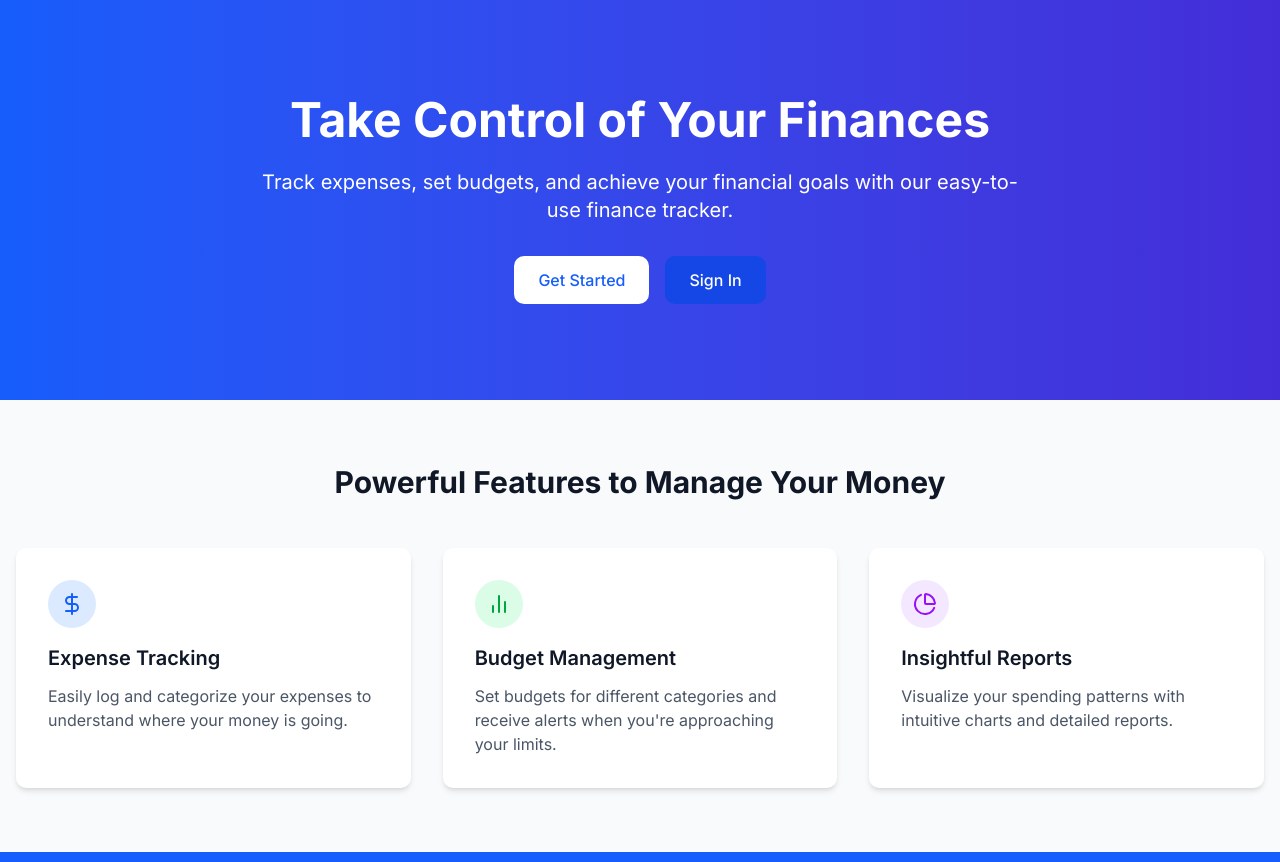
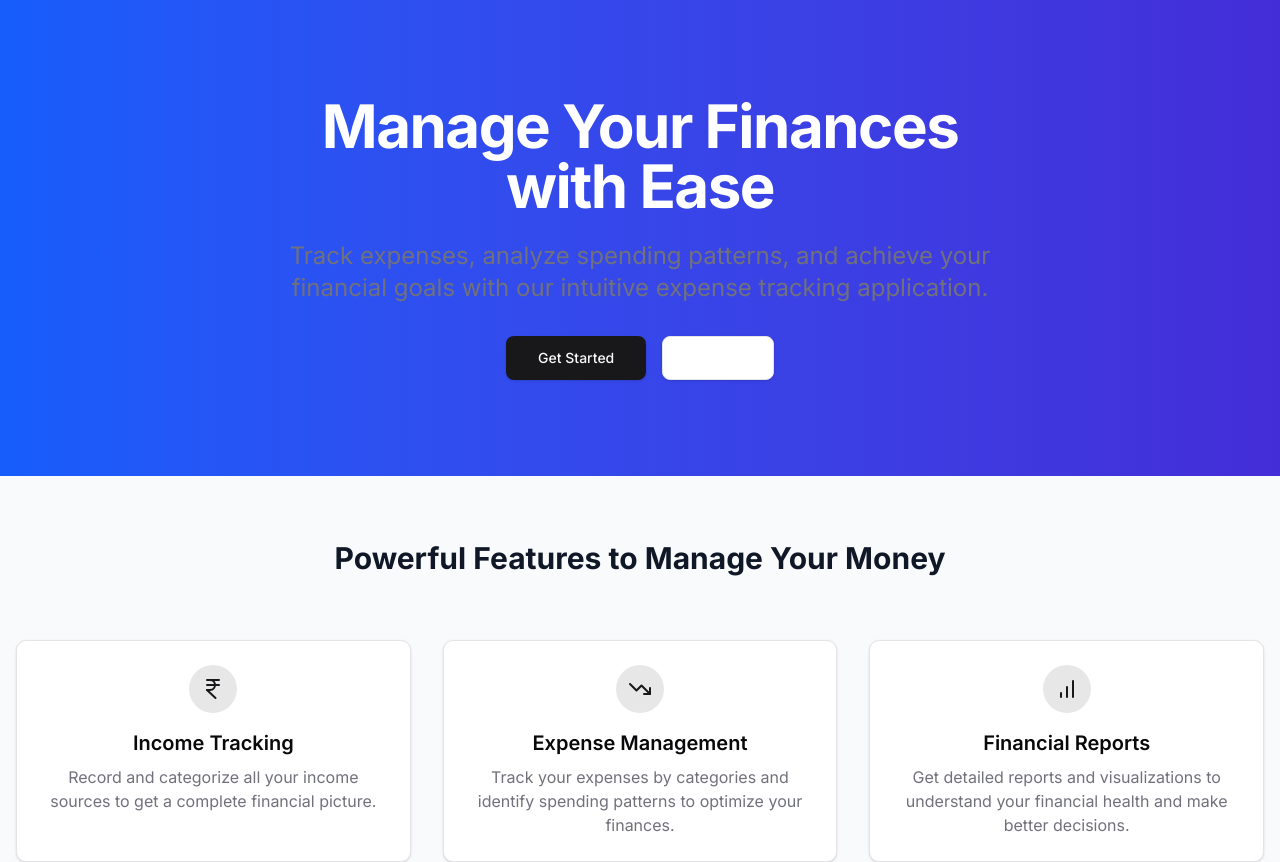
Before and after one commit to vijay324/expense-tracker, a Next.js app: page / in a window 1280 px wide. Shown: the top 862 px of the page. Built offline with nearby package versions, Linux system fonts and the light colour scheme; no server answers.

Commit message:
Remove budget API route and related functionality

```diff
--- a/app/api/budget/route.ts
+++ /dev/null
@@ -1,115 +0,0 @@
-import { auth } from "@clerk/nextjs/server";
-import { NextRequest, NextResponse } from "next/server";
-import prisma from "@/lib/db";
-import type { Handler } from "typed-route-handler";
-
-interface Budget {
-  id: string;
-  year: number;
-  createdAt: Date;
-  updatedAt: Date;
-  amount: number;
-  userId: string;
-}
-
-// Get all budget entries for the current user
-export const GET: Handler<Budget[]> = async (req) => {
-  try {
-    const { userId } = await auth();
-
-    if (!userId) {
-      return new NextResponse("Unauthorized", { status: 401 });
-    }
-
-    // Get the user from our database
-    const user = await prisma.user.findUnique({
-      where: {
-        clerkId: userId,
-      },
-    });
-
-    if (!user) {
-      return new NextResponse("User not found", { status: 404 });
-    }
-
-    // Get all budget entries for the user
-    const budgets = await prisma.budget.findMany({
-      where: {
-        userId: user.id,
-      },
-      orderBy: {
-        year: "desc",
-      },
-    });
-
-    return NextResponse.json(budgets);
-  } catch (error) {
-    console.error("[BUDGET_GET]", error);
-    return new NextResponse("Internal Error", { status: 500 });
-  }
-};
-
-// Create a new budget entry
-export const POST: Handler<Budget> = async (req) => {
-  try {
-    const { userId } = await auth();
-
-    if (!userId) {
-      return new NextResponse("Unauthorized", { status: 401 });
-    }
-
-    const body = await req.json();
-    const { year, amount } = body;
-
-    if (!year || !amount) {
-      return new NextResponse("Missing required fields", { status: 400 });
-    }
-
-    // Get the user from our database
-    const user = await prisma.user.findUnique({
-      where: {
-        clerkId: userId,
-      },
-    });
-
-    if (!user) {
-      return new NextResponse("User not found", { status: 404 });
-    }
-
-    // Check if a budget for this year already exists
-    const existingBudget = await prisma.budget.findFirst({
-      where: {
-        userId: user.id,
-        year: parseInt(year),
-      },
-    });
-
-    if (existingBudget) {
-      // Update the existing budget
-      const updatedBudget = await prisma.budget.update({
-        where: {
-          id: existingBudget.id,
-        },
-        data: {
-          amount: parseFloat(amount),
-        },
-      });
-
-      return NextResponse.json(updatedBudget);
-    }
-
-    // Create a new budget entry
-    const budget = await prisma.budget.create({
-      data: {
-        year: parseInt(year),
-        amount: parseFloat(amount),
-        userId: user.id,
-      },
-    });
-
-    return NextResponse.json(budget);
-  } catch (error) {
-    console.error("[BUDGET_POST]", error);
-    return new NextResponse("Internal Error", { status: 500 });
-  }
-};
--- a/app/page.tsx
+++ b/app/page.tsx
@@ -7,6 +7,9 @@ import {
   DollarSign,
   PieChart,
   Shield,
+  IndianRupee,
+  TrendingDown,
+  BarChart,
 } from "lucide-react";
 
 export default async function LandingPage() {
@@ -23,24 +26,24 @@ export default async function LandingPage() {
       {/* Hero Section */}
       <header className="bg-gradient-to-r from-blue-600 to-indigo-700 text-white">
         <div className="container mx-auto px-4 py-16 md:py-24">
-          <div className="max-w-3xl mx-auto text-center">
-            <h1 className="text-4xl md:text-5xl font-bold mb-6">
-              Take Control of Your Finances
+          <div className="flex flex-col items-center text-center max-w-3xl mx-auto">
+            <h1 className="text-4xl md:text-5xl lg:text-6xl font-bold tracking-tight mb-6">
+              Manage Your Finances with Ease
             </h1>
-            <p className="text-xl mb-8">
-              Track expenses, set budgets, and achieve your financial goals with
-              our easy-to-use finance tracker.
+            <p className="text-xl md:text-2xl text-muted-foreground mb-8">
+              Track expenses, analyze spending patterns, and achieve your
+              financial goals with our intuitive expense tracking application.
             </p>
-            <div className="flex flex-col sm:flex-row gap-4 justify-center">
+            <div className="flex flex-col sm:flex-row gap-4">
               <Link
                 href="/sign-up"
-                className="bg-white text-blue-600 hover:bg-blue-50 px-6 py-3 rounded-lg font-medium transition-colors"
+                className="inline-flex h-11 items-center justify-center rounded-md bg-primary px-8 text-sm font-medium text-primary-foreground shadow transition-colors hover:bg-primary/90 focus-visible:outline-none focus-visible:ring-1 focus-visible:ring-ring disabled:pointer-events-none disabled:opacity-50"
               >
                 Get Started
               </Link>
               <Link
                 href="/sign-in"
-                className="bg-blue-700 hover:bg-blue-800 text-white px-6 py-3 rounded-lg font-medium transition-colors"
+                className="inline-flex h-11 items-center justify-center rounded-md border border-input bg-background px-8 text-sm font-medium shadow-sm transition-colors hover:bg-accent hover:text-accent-foreground focus-visible:outline-none focus-visible:ring-1 focus-visible:ring-ring disabled:pointer-events-none disabled:opacity-50"
               >
                 Sign In
               </Link>
@@ -55,46 +58,37 @@ export default async function LandingPage() {
           <h2 className="text-3xl font-bold text-center mb-12 text-gray-900 dark:text-white">
             Powerful Features to Manage Your Money
           </h2>
-          <div className="grid md:grid-cols-2 lg:grid-cols-3 gap-8">
-            {/* Feature 1 */}
-            <div className="bg-white dark:bg-gray-800 p-8 rounded-lg shadow-md">
-              <div className="bg-blue-100 dark:bg-blue-900/30 p-3 rounded-full w-fit mb-4">
-                <DollarSign className="h-6 w-6 text-blue-600 dark:text-blue-400" />
+          <div className="grid grid-cols-1 md:grid-cols-2 lg:grid-cols-3 gap-8 mt-16">
+            <div className="flex flex-col items-center text-center p-6 bg-card rounded-lg shadow-sm border border-border">
+              <div className="h-12 w-12 rounded-full bg-primary/10 flex items-center justify-center mb-4">
+                <IndianRupee className="h-6 w-6 text-primary" />
               </div>
-              <h3 className="text-xl font-semibold mb-3 text-gray-900 dark:text-white">
-                Expense Tracking
-              </h3>
-              <p className="text-gray-600 dark:text-gray-300">
-                Easily log and categorize your expenses to understand where your
-                money is going.
+              <h3 className="text-xl font-semibold mb-2">Income Tracking</h3>
+              <p className="text-muted-foreground">
+                Record and categorize all your income sources to get a complete
+                financial picture.
               </p>
             </div>
 
-            {/* Feature 2 */}
-            <div className="bg-white dark:bg-gray-800 p-8 rounded-lg shadow-md">
-              <div className="bg-green-100 dark:bg-green-900/30 p-3 rounded-full w-fit mb-4">
-                <BarChart2 className="h-6 w-6 text-green-600 dark:text-green-400" />
+            <div className="flex flex-col items-center text-center p-6 bg-card rounded-lg shadow-sm border border-border">
+              <div className="h-12 w-12 rounded-full bg-primary/10 flex items-center justify-center mb-4">
+                <TrendingDown className="h-6 w-6 text-primary" />
               </div>
-              <h3 className="text-xl font-semibold mb-3 text-gray-900 dark:text-white">
-                Budget Management
-              </h3>
-              <p className="text-gray-600 dark:text-gray-300">
-                Set budgets for different categories and receive alerts when
-                you're approaching your limits.
+              <h3 className="text-xl font-semibold mb-2">Expense Management</h3>
+              <p className="text-muted-foreground">
+                Track your expenses by categories and identify spending patterns
+                to optimize your finances.
               </p>
             </div>
 
-            {/* Feature 3 */}
-            <div className="bg-white dark:bg-gray-800 p-8 rounded-lg shadow-md">
-              <div className="bg-purple-100 dark:bg-purple-900/30 p-3 rounded-full w-fit mb-4">
-                <PieChart className="h-6 w-6 text-purple-600 dark:text-purple-400" />
+            <div className="flex flex-col items-center text-center p-6 bg-card rounded-lg shadow-sm border border-border">
+              <div className="h-12 w-12 rounded-full bg-primary/10 flex items-center justify-center mb-4">
+                <BarChart className="h-6 w-6 text-primary" />
               </div>
-              <h3 className="text-xl font-semibold mb-3 text-gray-900 dark:text-white">
-                Insightful Reports
-              </h3>
-              <p className="text-gray-600 dark:text-gray-300">
-                Visualize your spending patterns with intuitive charts and
-                detailed reports.
+              <h3 className="text-xl font-semibold mb-2">Financial Reports</h3>
+              <p className="text-muted-foreground">
+                Get detailed reports and visualizations to understand your
+                financial health and make better decisions.
               </p>
             </div>
           </div>
```
